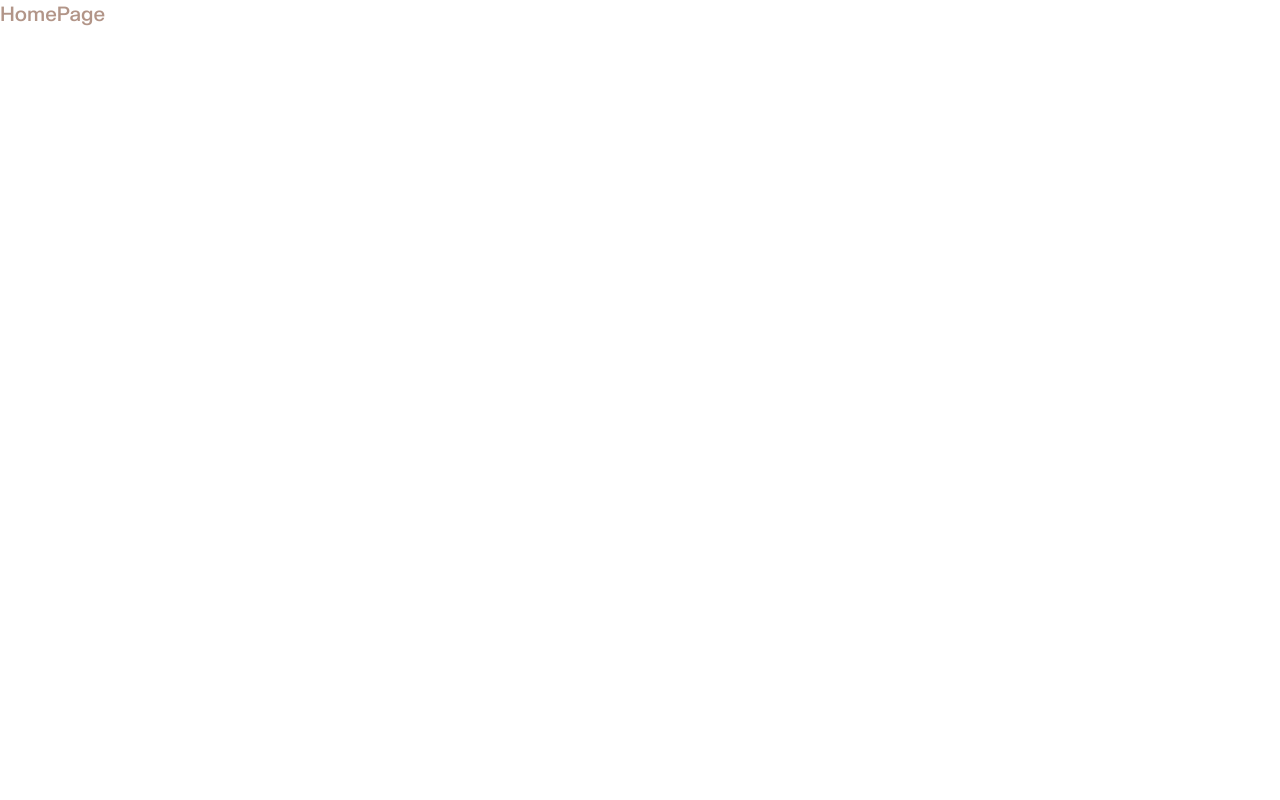
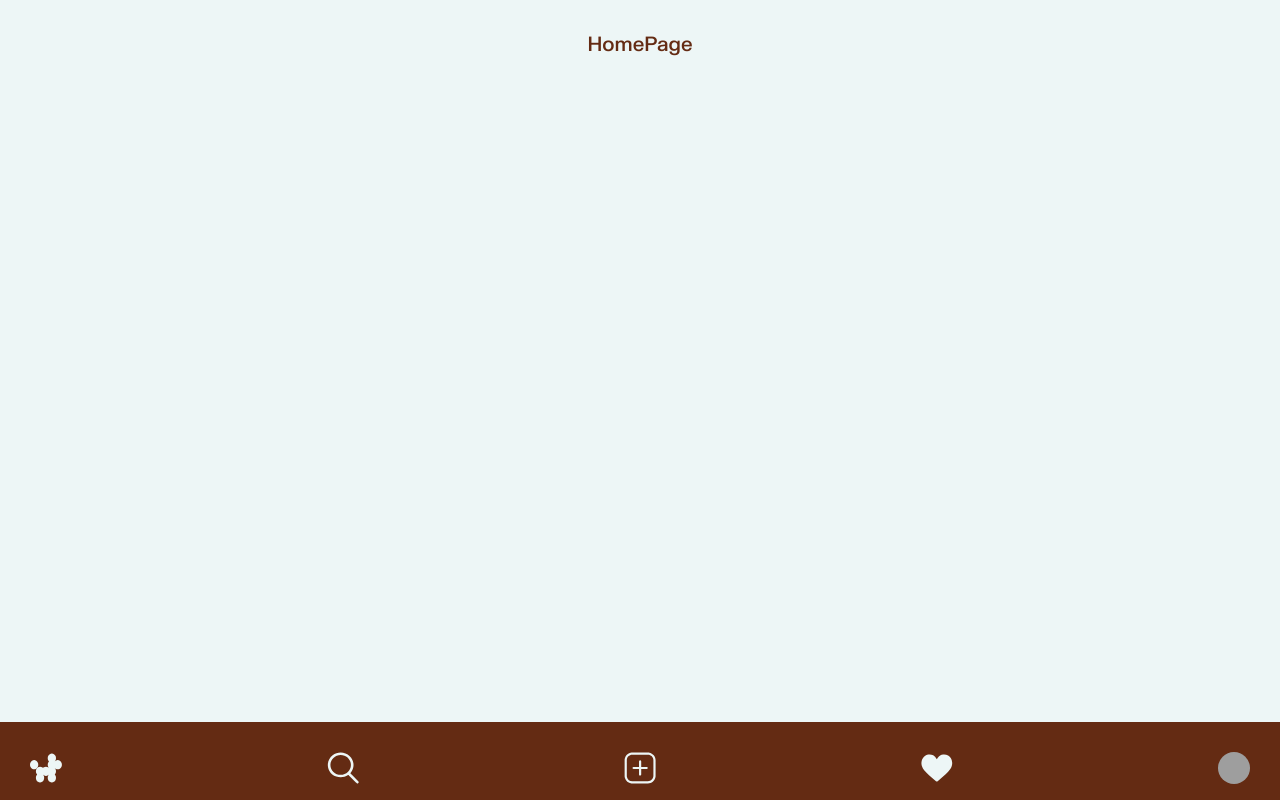
Before and after one commit to washupo/BookFace, a React (Vite) app in the folder client/: page /homepage in a window 1280 px wide. Built offline with nearby package versions, Linux system fonts and the light colour scheme; grey boxes are pictures that could not be loaded.

Commit message:
Add layout w/ NavBar to Homepage

```diff
--- a/client/src/routes/HomePage/HomePage.tsx
+++ b/client/src/routes/HomePage/HomePage.tsx
@@ -1,8 +1,10 @@
 import { Typography } from "../../components/Typography";
+import { LayoutNav } from "../../components/layout/LayoutNav";
 
 export default function HomePage() {
   return (
     <>
+    <LayoutNav>
       <Typography
         component="h1"
         fontSize="20"
@@ -11,6 +13,7 @@ export default function HomePage() {
       >
         HomePage
       </Typography>
+      </LayoutNav>
     </>
   );
 }
```
